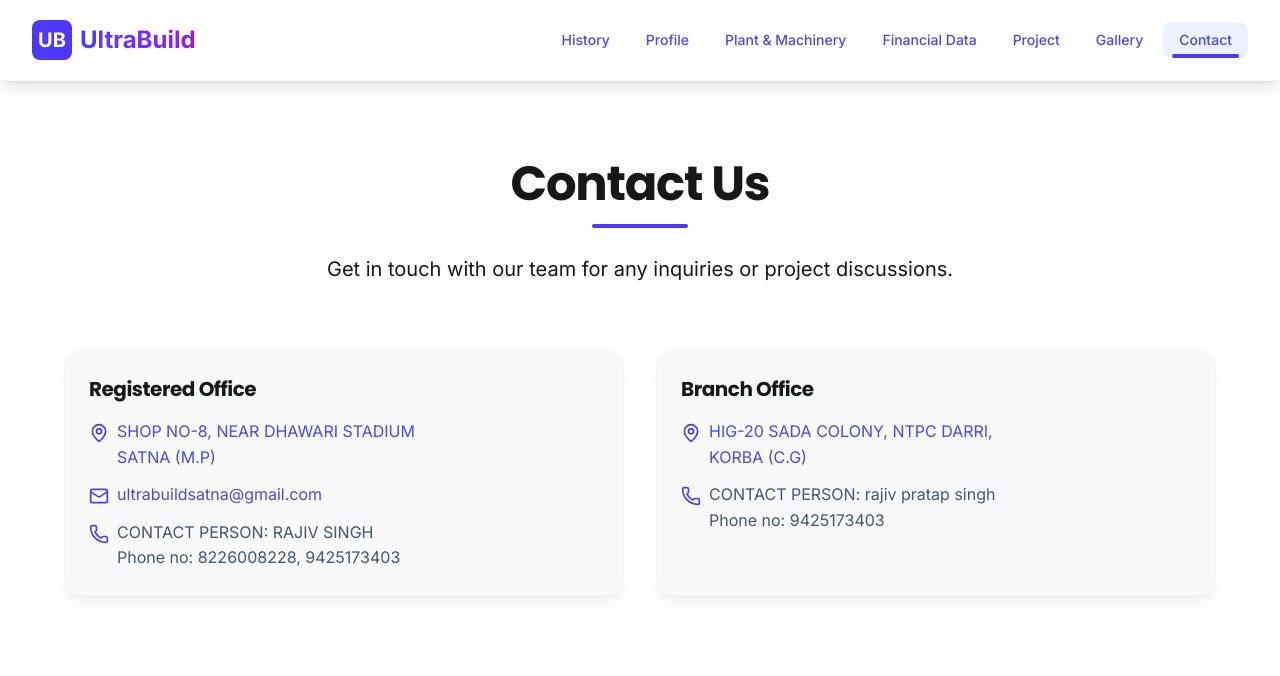
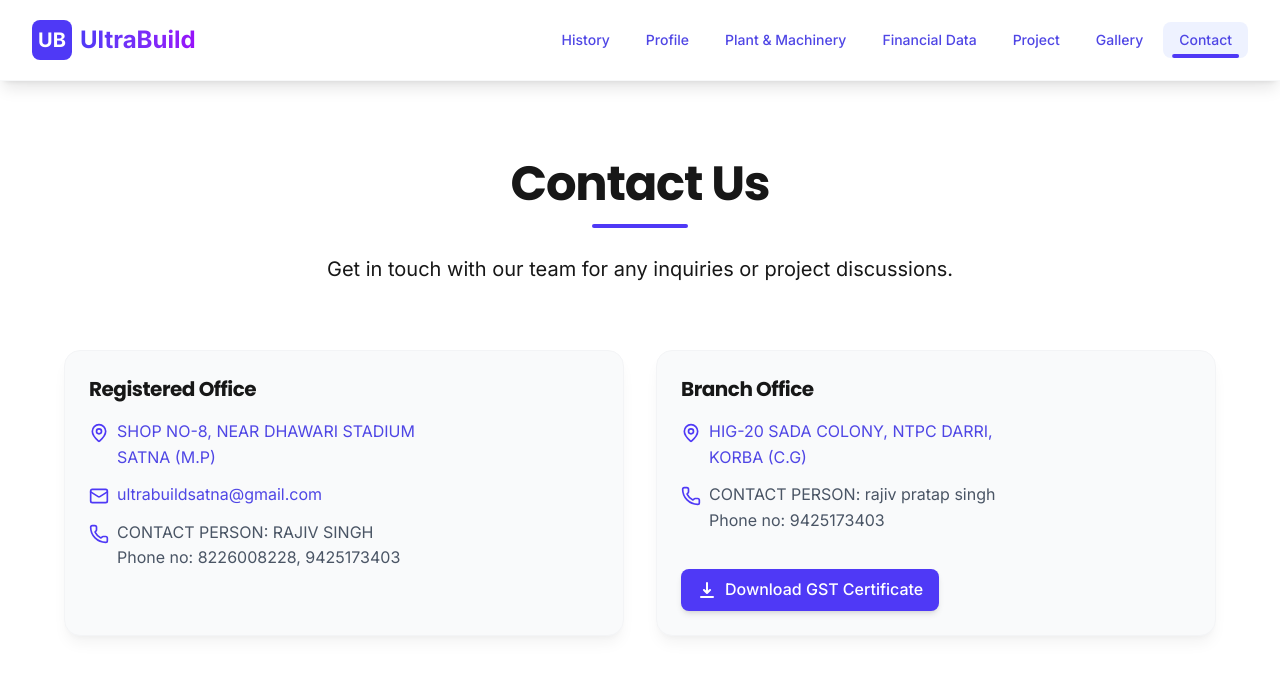
Before and after one commit to durgeshgawm/ultrabuild, a Next.js app: page /contact in a window 1280 px wide. Shown: the top 676 px of the page. Built offline with nearby package versions, Linux system fonts and the light colour scheme.

Commit message:
latest project update

```diff
--- a/src/components/Achivement.tsx
+++ b/src/components/Achivement.tsx
@@ -94,7 +94,7 @@ const Achivement = () => {
                   <div className="w-10 h-10 rounded-full bg-indigo-100 dark:bg-indigo-900/30 flex items-center justify-center">
                     <FaPhone className="text-indigo-600 dark:text-indigo-400" />
                   </div>
-                  <span>9131998505, 9425173403</span>
+                  <span>8226008228, 9425173403</span>
                 </p>
                 <p className="flex items-center gap-3">
                   <div className="w-10 h-10 rounded-full bg-indigo-100 dark:bg-indigo-900/30 flex items-center justify-center">
--- a/src/components/Contact.tsx
+++ b/src/components/Contact.tsx
@@ -74,9 +74,24 @@ const Contact = () => {
               <div className="flex items-start gap-2">
                 <Phone className="text-indigo-600 dark:text-indigo-400 mt-1 flex-shrink-0" size={20} />
                 <div>
-                  <span>CONTACT PERSON: rajiv pratap singh</span><br/>
+                  <span>CONTACT PERSON: rajiv pratap singh</span><br />
                   <span>Phone no: 9425173403</span>
                 </div>
+              </div>
+
+              {/* Download GST Button */}
+              <div className="mt-6">
+                <a
+                  href="/GST CERTIFICATE CG.pdf"
+                  download="GST CERTIFICATE CG.pdf"
+                  className="inline-flex items-center px-4 py-2 bg-indigo-600 hover:bg-indigo-700 font-medium rounded-lg transition duration-300 ease-in-out transform hover:-translate-y-1 shadow-md hover:shadow-lg"
+                  style={{ color: 'white' }}
+                >
+                  <svg xmlns="http://www.w3.org/2000/svg" className="h-5 w-5 mr-2" viewBox="0 0 20 20" fill="currentColor">
+                    <path fillRule="evenodd" d="M3 17a1 1 0 011-1h12a1 1 0 110 2H4a1 1 0 01-1-1zm3.293-7.707a1 1 0 011.414 0L9 10.586V3a1 1 0 112 0v7.586l1.293-1.293a1 1 0 111.414 1.414l-3 3a1 1 0 01-1.414 0l-3-3a1 1 0 010-1.414z" clipRule="evenodd" />
+                  </svg>
+                  Download GST Certificate
+                </a>
               </div>
             </div>
           </div>
--- a/src/components/Project.tsx
+++ b/src/components/Project.tsx
@@ -2,10 +2,6 @@ import React from "react";
 
 const Project: React.FC = () => {
   const currentProjects = [
-    { title: "Construction of Minor Bridge and other allied works at West-Central Railway division" },
-    { title: "Main Civil works for FGD Package at NTPC Korba under BHEL" },
-    { title: "Fabrication and Erection of Open Web Girders at West-Central Railway Division in Lalitpur-Singrauli Railway Line" },
-    { title: "Testing of 760mm and 600 mm dia test pile at FGD Package at NTPC Korba under BHEL" },
     { title: "Construction of Residential Quarters at Karhi Village, District Satna for West-Central Railway division" },
     { title: "Supply of Ballast Aggregates for Railway Work. Description: Supply of ballast aggregates as per approved sample, suitable for Railway works. The scope of work included procurement, stacking, transportation, and unloading of material from our crusher to VEDANTA BALCO site, Chhattisgarh" },
     { title: "Shuttering, Steel Bending & Binding Work at BHEL–NTPC, Korba (C.G.) Description: Execution of civil and structural works including steel cutting, bending & binding, shuttering, concrete pouring, bolt fixing, and supply of skilled and unskilled manpower at BHEL–NTPC site, Korba, Chhattisgarh." },
```
Also changed, not shown: 1 other file (tests, documents, lock files or other folders).
